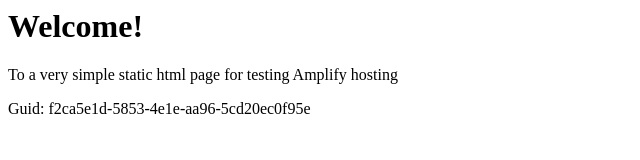
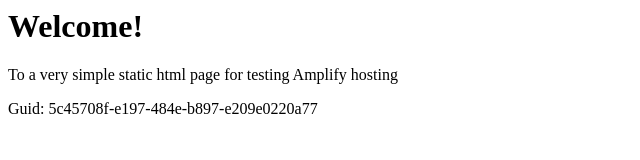
Before and after one commit to aws-aemilia-nrt/Github-PR-Commit-Integration-Test-DoNotTouch-GitHubWebhookPushCanaryTest-v1-preprod-ap-northeast-1, a website: page src/index.html in a window 1280 px wide. Shown: the full height of the page, 0-640 px from the left. Drawn offline with Linux system fonts and the light colour scheme.

Commit message:
commit from integ tests

```diff
--- a/src/index.html
+++ b/src/index.html
@@ -12,6 +12,6 @@
 <body>
     <h1>Welcome!</h1>
     <p>To a very simple static html page for testing Amplify hosting</p>
-    <p>Guid: f2ca5e1d-5853-4e1e-aa96-5cd20ec0f95e</p></body>
+    <p>Guid: 5c45708f-e197-484e-b897-e209e0220a77</p></body>
 
 </html>
```
